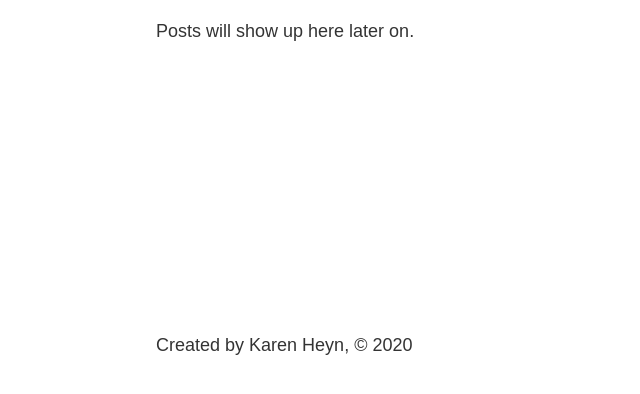
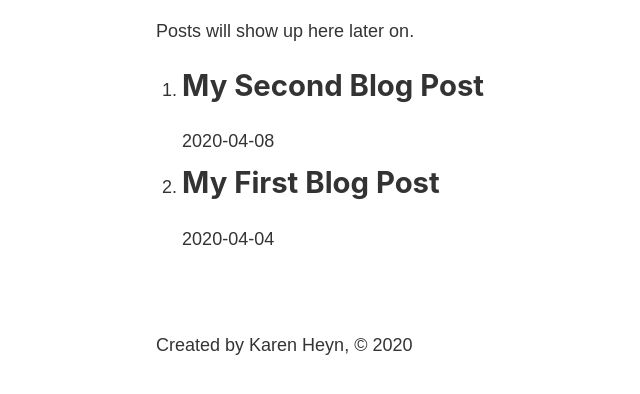
Before and after one commit to karenheyn/gatsby-playground, a Gatsby site: page /blog in a window 1280 px wide. Shown: the part 398-792 px from the top of the page, without its empty margins (127-767 px from the left). Built offline with nearby package versions, Linux system fonts and the light colour scheme; Gatsby itself is replaced by a stand-in of ours.

Commit message:
got markdown pages to render in blog

```diff
--- a/gatsby-config.js
+++ b/gatsby-config.js
@@ -5,6 +5,7 @@
     author: `Karen Heyn`,
   },
   plugins: [
+    `gatsby-transformer-remark`,
     `gatsby-plugin-sass`,
     `gatsby-plugin-react-helmet`,
     {
--- a/package.json
+++ b/package.json
@@ -13,6 +13,7 @@
     "gatsby-plugin-sass": "^2.3.12",
     "gatsby-plugin-sharp": "^2.6.24",
     "gatsby-source-filesystem": "^2.3.24",
+    "gatsby-transformer-remark": "^2.8.28",
     "gatsby-transformer-sharp": "^2.5.12",
     "node-sass": "^4.14.1",
     "prop-types": "^15.7.2",
--- a/src/pages/blog.js
+++ b/src/pages/blog.js
@@ -1,14 +1,42 @@
 import React from "react"
-import Footer from "../components/footer"
-import Header from "../components/header"
+
 import Layout from "../components/layout"
-const BlogPage = () => (
+import { useStaticQuery, graphql } from "gatsby"
+const BlogPage = () => {
+  const posts = useStaticQuery(graphql`
+    query blogPosts {
+      allMarkdownRemark {
+        edges {
+          node {
+            frontmatter {
+              title
+              date
+            }
+            html
+            excerpt
+          }
+        }
+      }
+    }
+  `)
+  return (
     <div>
       <Layout>
         <h1>My blog</h1>
         <p>Posts will show up here later on.</p>
+        <ol>
+          {posts.allMarkdownRemark.edges.map(edge => {
+            return (
+              <li>
+                <h2>{edge.node.frontmatter.title}</h2>
+                <p>{edge.node.frontmatter.date}</p>
+              </li>
+            )
+          })}
+        </ol>
       </Layout>
     </div>
   )
+}
 
 export default BlogPage
```
Also changed, not shown: 1 other file. Lines whose indentation alone changed are shown as unchanged.
